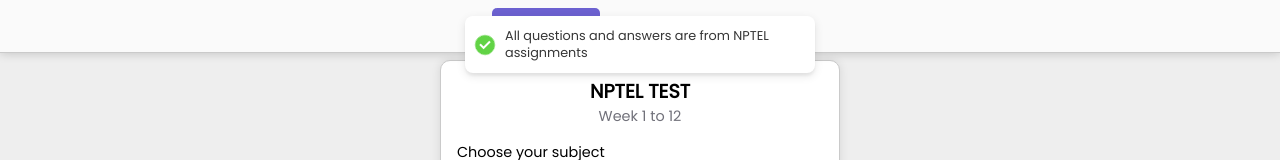
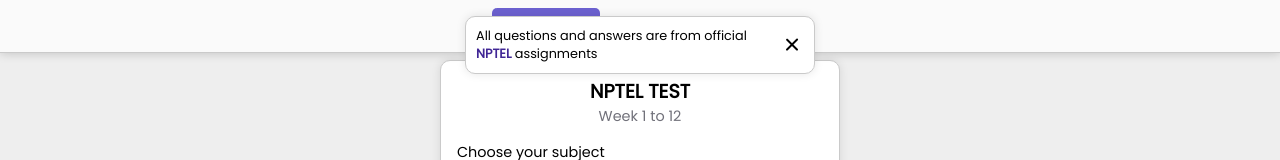
Before and after one commit to suvaranjan/Test-App, a React (Vite) app: page / in a window 1280 px wide. Shown: the top 160 px of the page. Built offline with nearby package versions, Linux system fonts and the light colour scheme.

Commit message:
Changing alert

```diff
--- a/src/Sub.jsx
+++ b/src/Sub.jsx
@@ -122,15 +122,35 @@
     }
   };
 
+  const handleDismiss = () => {
+    toast.dismiss();
+  };
+
   const handleAlert = () => {
-    return toast.success(
-      "All questions and answers are from NPTEL assignments",
+    return toast.custom(
+      <div className="alert">
+        <div className="alertBox1">
+          All questions and answers are from official <span>NPTEL</span>{" "}
+          assignments
+        </div>
+        <div className="alertBox2">
+          <i class="uil uil-times" onClick={handleDismiss}></i>
+        </div>
+      </div>,
       {
-        duration: 7000,
+        duration: 8000,
         style: { fontSize: ".8rem" },
+        exit: {
+          duration: 0,
+          fade: true,
+        },
       }
     );
   };
+
+  useEffect(() => {
+    document.body.setAttribute("data-theme", isDarkMode ? "dark" : "light");
+  }, [isDarkMode]);
 
   // Update totalQuestion when selectedWeek changes
   useEffect(() => {
@@ -154,15 +174,21 @@
 
   return (
     <>
-      <Toaster
-        toastOptions={{
-          style: {
-            background: isDarkMode ? "#151717" : null,
-            color: isDarkMode ? "#fff" : null,
-            border: isDarkMode ? "1px solid #38383d" : null,
-          },
-        }}
-      />
+      <Toaster>
+        {(t) => (
+          <ToastBar
+            toast={t}
+            style={{
+              background: t.style.background || (isDarkMode ? "#151717" : null),
+              color: t.style.color || (isDarkMode ? "#fff" : null),
+              border:
+                t.style.border || (isDarkMode ? "1px solid #38383d" : null),
+              animation: t.visible ? "custom-enter 1s ease" : "none",
+            }}
+          />
+        )}
+      </Toaster>
+
       <div
         className="container"
         style={
--- a/src/index.css
+++ b/src/index.css
@@ -539,3 +539,31 @@
 .fail {
   color: rgb(230, 85, 85);
 }
+
+.alert {
+  background-color: #fff;
+  border: 1px solid rgb(202, 202, 202);
+  max-width: 90vw;
+  width: 350px;
+  font-size: .8rem;
+  border-radius: 10px;
+  box-shadow: 0 0 10px rgba(0, 0, 0, 0.1);
+  padding: 10px;
+  display: flex;
+  justify-content: center;
+}
+
+.alert span {
+  color: #402695;
+  font-weight: 600;
+}
+
+body[data-theme='dark'] .alert {
+  background-color: #151717;
+  color: #fff;
+  border: 1px solid #38383d;
+}
+
+body[data-theme='dark'] .alert span {
+  color: #bdabfb;
+}
--- a/src/store/zustand.js
+++ b/src/store/zustand.js
@@ -13,6 +13,9 @@
         set({ isDarkMode: newTheme });
     },
 }))
+
+const prefersDarkMode = window.matchMedia('(prefers-color-scheme: dark)').matches;
+useTheme.setState({ isDarkMode: prefersDarkMode });
 
 export const useMusic = create((set) => ({
     isMusic: false,
```
